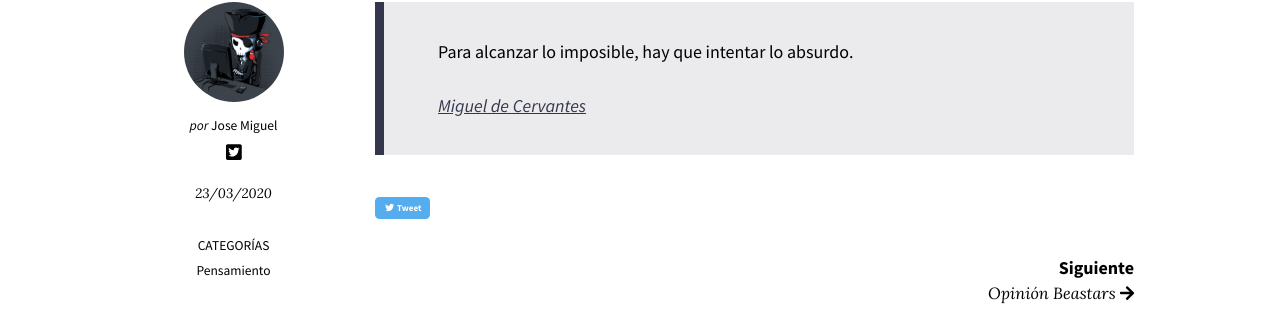
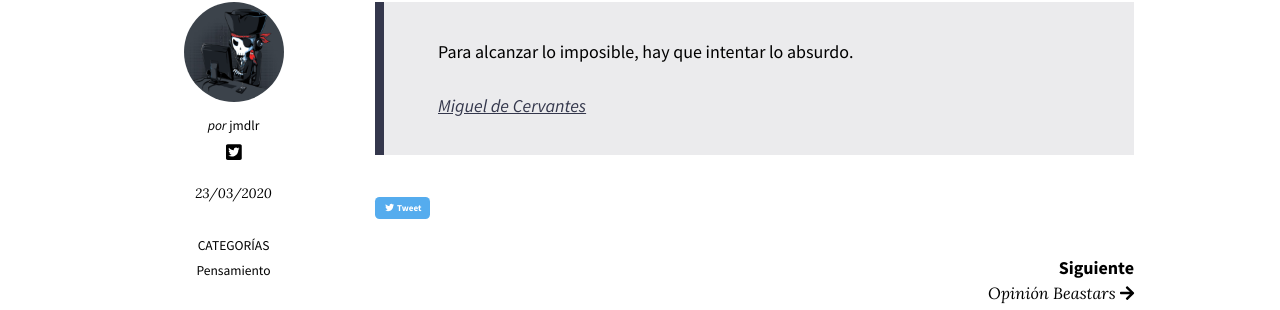
Before and after one commit to gide0n/old-mindeka, a Jekyll site: the page built from _posts/2020-03-23-impossible.md, in a window 1280 px wide. Shown: the part 516-826 px from the top of the page. Built offline with Jekyll 4.4.1, drawn with Linux system fonts in a browser that asks for light colours; nearby versions of some CDN libraries.

Commit message:
Update _config.yml

```diff
--- a/_config.yml
+++ b/_config.yml
@@ -79,7 +79,7 @@ defaults:
 
 # Site Author
 author:
-  name: Jose Miguel
+  name: jmdlr
   picture: /images/pirata.png
   email:
   twitter: jmdelosreyes
```
